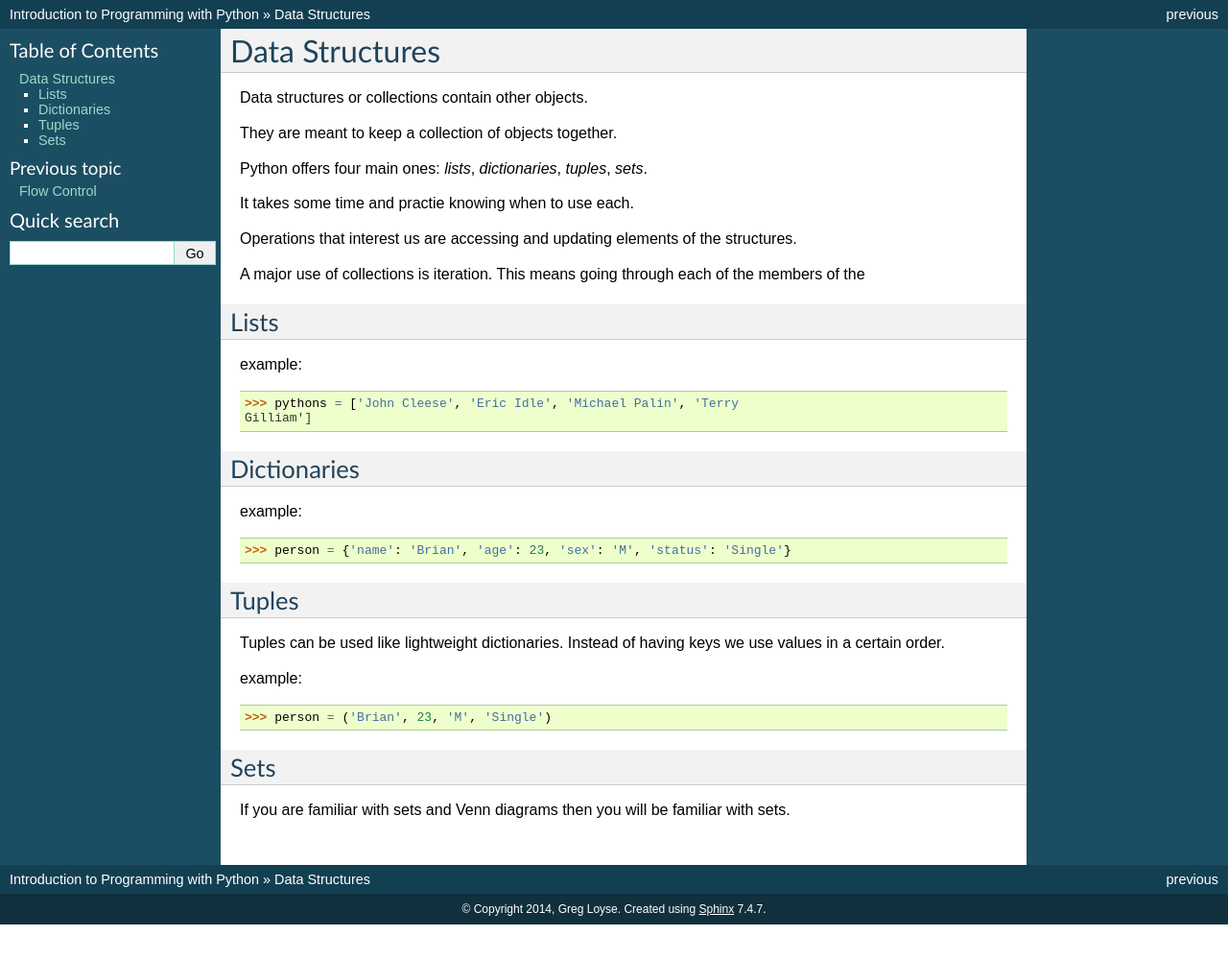
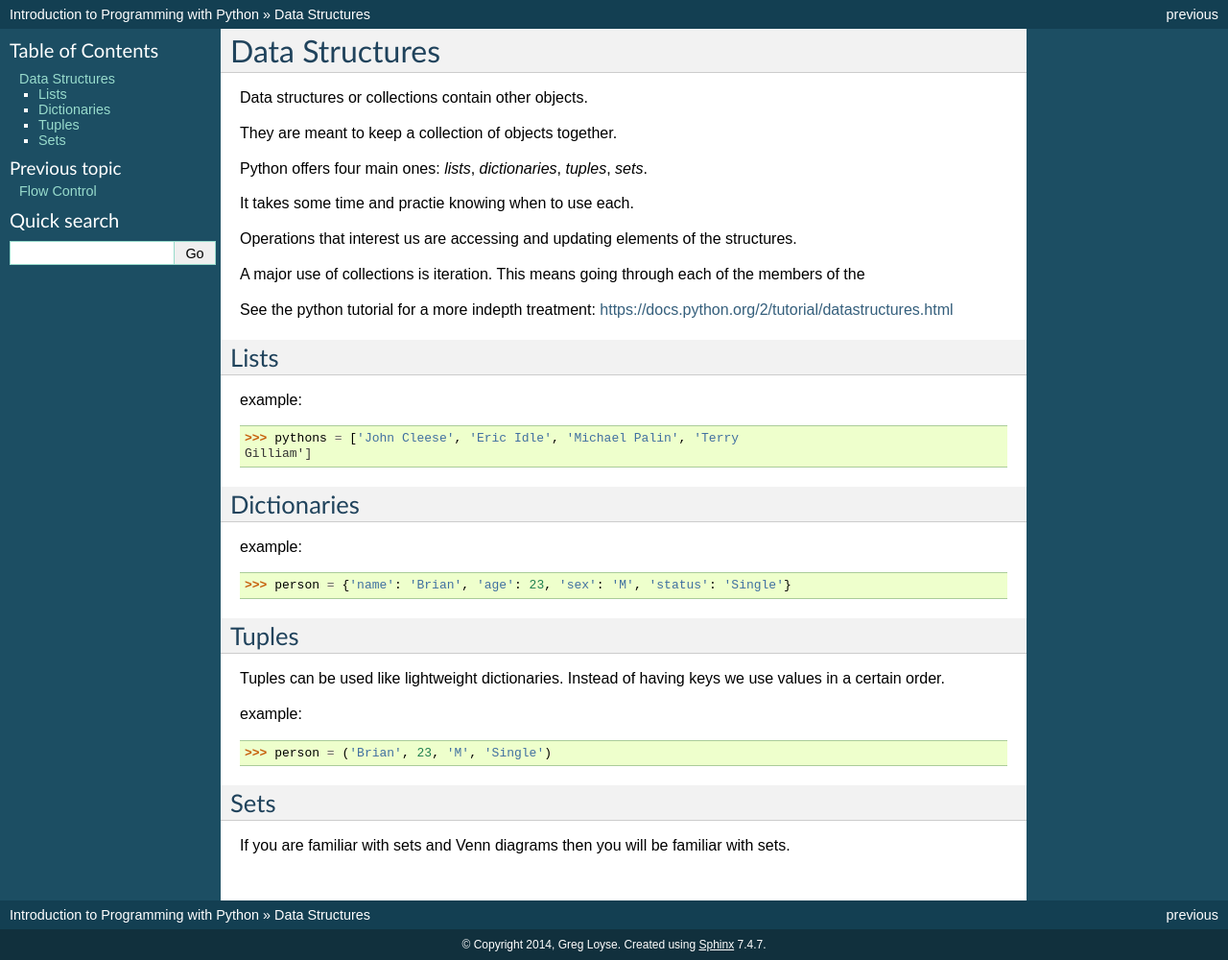
Before and after one commit to gu-lseg/intro-to-programming, a Sphinx documentation site: the page built from source/containers.rst, in a window 1280 px wide. Shown: the whole page at 96% size. Built offline with Sphinx 7.4.7, drawn with Linux system fonts in a browser that asks for light colours; pages that are not in the unit, such as notebooks, are missing from menus; before the commit the page ends 963 px from its top, so only the background shows below that.

Commit message:
added py tutorial datastructures

```diff
--- a/source/containers.rst
+++ b/source/containers.rst
@@ -13,6 +13,9 @@ Operations that interest us are accessing and updating elements of the structure
 
 A major use of collections is iteration. This means going through each of the
 members of the
+
+See the python tutorial for a more indepth treatment:
+https://docs.python.org/2/tutorial/datastructures.html
 
 Lists
 =====
```
